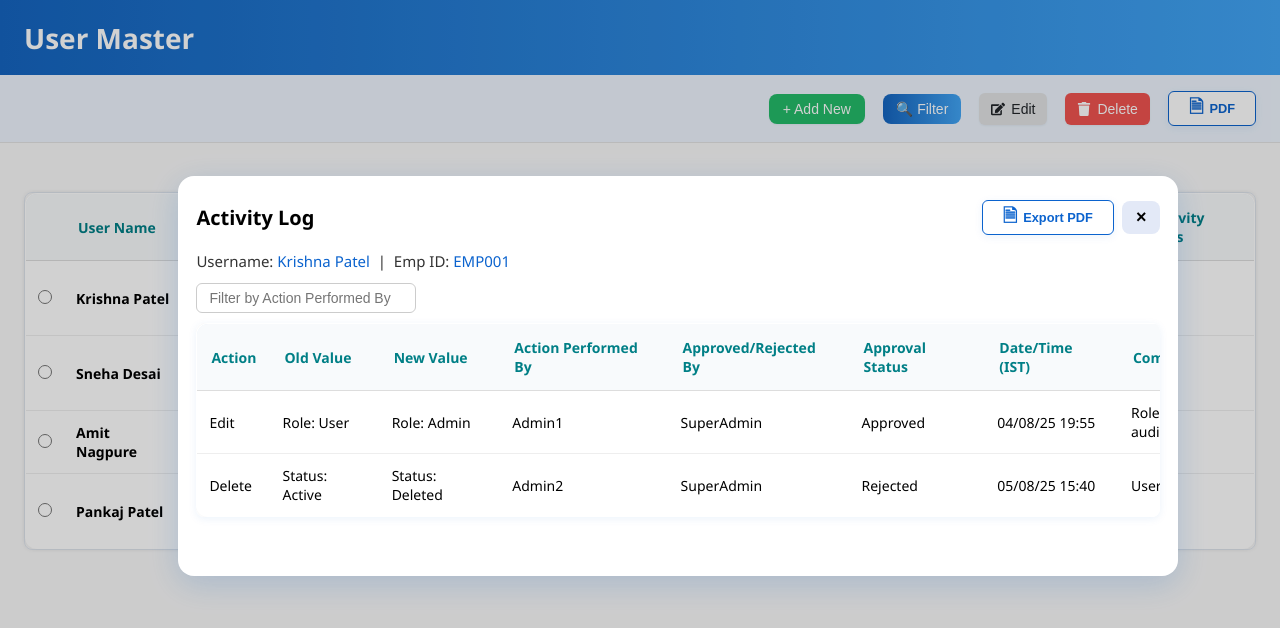
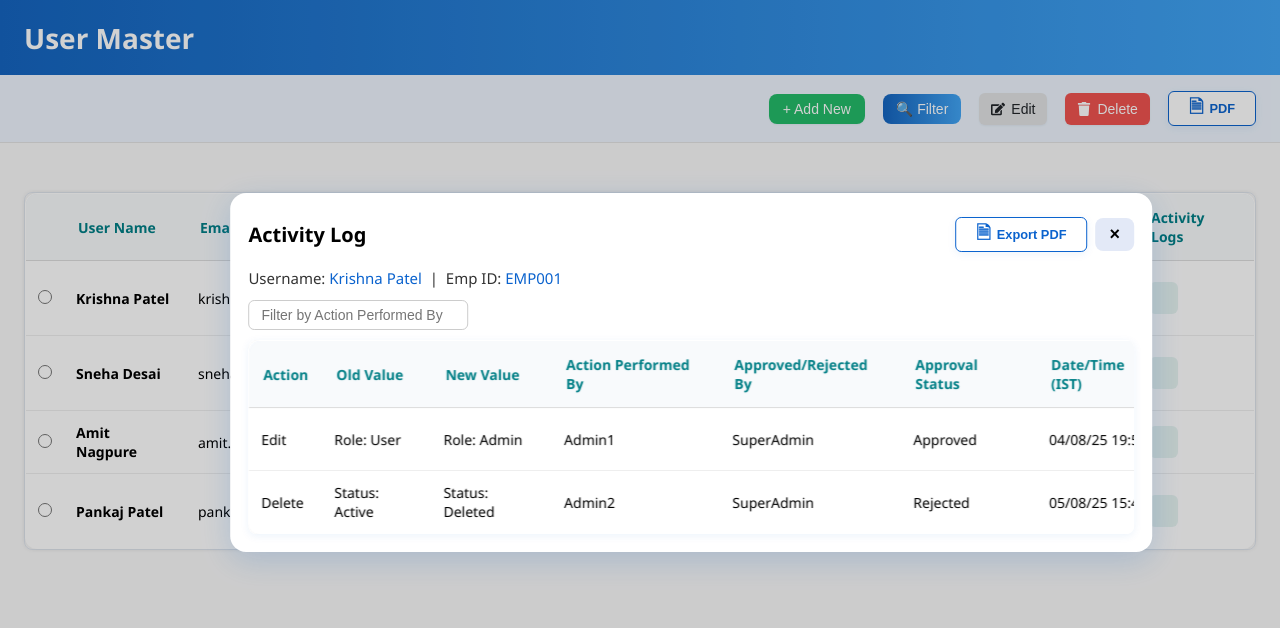
Before and after one commit to amit45555/pharmacorp-app, a React (Create React App) app: page /users in a window 1280 px wide. Both pictures are taken after a click on the button 1163 px from the left and 298 px from the top of the page. Shown: the top 628 px of the page. Built offline with nearby package versions, Linux system fonts and the light colour scheme; some icons are missing.

Commit message:
changes for activity log

```diff
--- a/src/pages/UserMasterTable/UserMasterTable.tsx
+++ b/src/pages/UserMasterTable/UserMasterTable.tsx
@@ -388,17 +388,18 @@ const UserMasterTable = () => {
             <div
               className={styles.panelWrapper}
               style={{
-                maxWidth: 1000,
-                width: "95%",
-                left: "53%",
+                maxWidth: 1400,
+                width: "72%",
+                left: "54%",
                 transform: "translateX(-50%)",
                 position: "fixed",
-                top: 176,
+                top: 193,
                 borderRadius: 16,
                 boxShadow: "0 8px 32px rgba(11,99,206,0.18)",
                 padding: "24px 18px 18px 18px",
                 display: "flex",
                 flexDirection: "column",
+                height: "max-content",
               }}
             >
               <div
```
